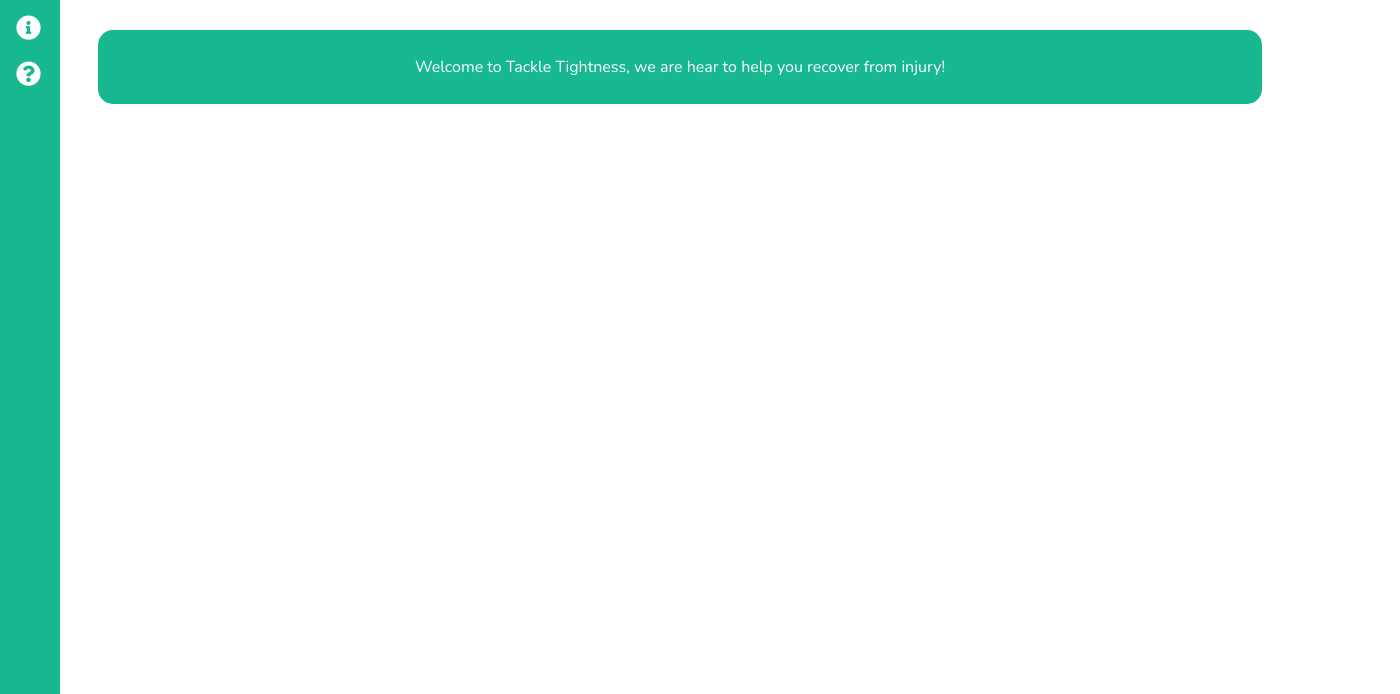
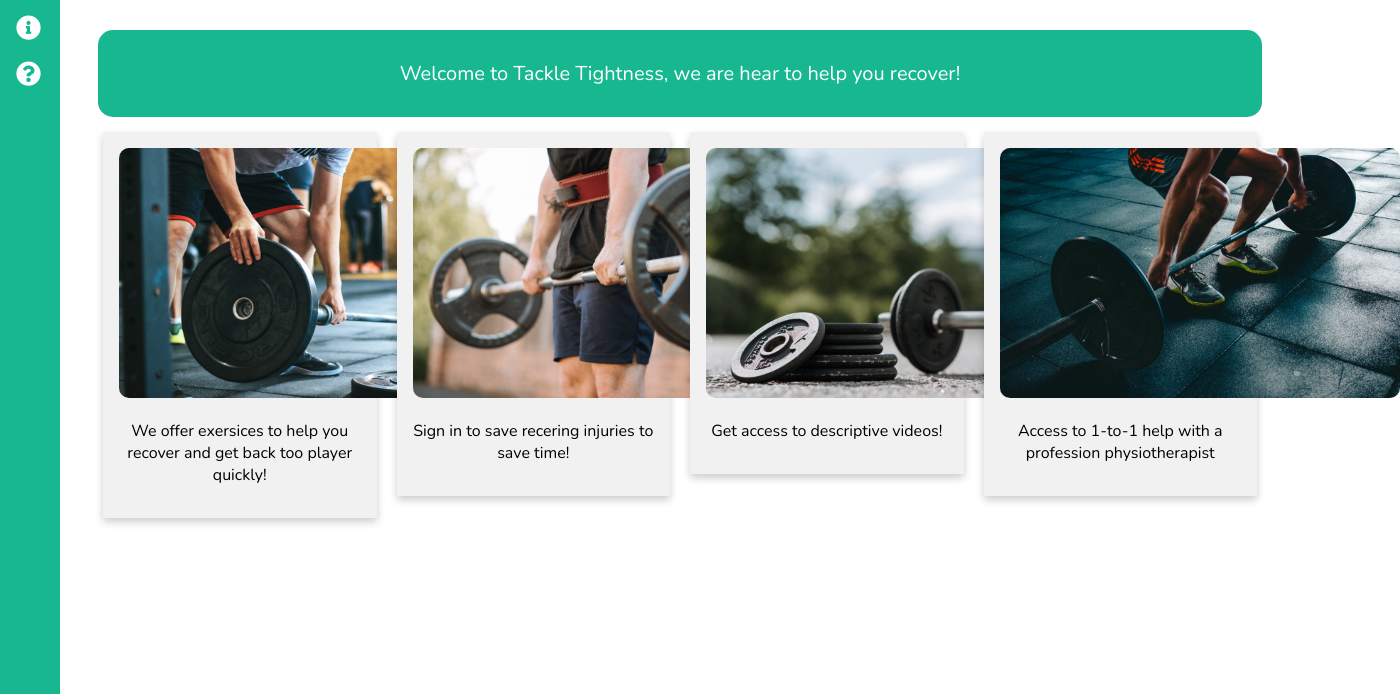
Before and after one commit to AdamRichards3/TackleTightnessV2, a website: page public/index.html in a window 1280 px wide. Shown: the part 106-800 px from the top of the page, 1400 px wide, since content can reach past the window. Drawn offline with nearby package versions, Linux system fonts and the light colour scheme.

Commit message:
Added cards onto the home page

```diff
--- a/public/index.css
+++ b/public/index.css
@@ -1,23 +1,20 @@
 @import url('https://fonts.googleapis.com/css2?family=Nunito&display=swap');
 
-* {box-sizing: border-box;}
-body {font-family: Verdana, sans-serif;}
-.mySlides {display: none;}
-img {vertical-align: middle;}
 * {
 font-family: 'Nunito', sans-serif;
+box-sizing: border-box;
 }
+
 h1 {
 	color: #17B890;
 	font-size: 50px;
 }
+img {
+	border-radius: 10px;
+}
 
 .title{
 	text-align: center;
-}
-
-img {
-	border-radius: 15px;
 }
 
 .sideNav{
@@ -57,4 +54,45 @@
 	padding: 10px;
 	border-radius: 15px;
 	text-align: center;
+	margin-bottom: 15px;
 }
+
+.text-background p {
+	font-size: 20px;
+}
+
+/* This is for the cards in the middle */
+
+/* Float four columns side by side */
+.column {
+	float: left;
+	width: 25%;
+	padding: 0 10px;
+  }
+
+  /* Remove extra left and right margins, due to padding */
+  .row {margin: 0 -5px;}
+
+  /* Clear floats after the columns */
+  .row:after {
+	content: "";
+	display: table;
+	clear: both;
+  }
+
+  /* Responsive columns */
+  @media screen and (max-width: 600px) {
+	.column {
+	  width: 100%;
+	  display: block;
+	  margin-bottom: 20px;
+	}
+  }
+
+  /* Style the counter cards */
+  .card {
+	box-shadow: 0 4px 8px 0 rgba(0, 0, 0, 0.2);
+	padding: 16px;
+	text-align: center;
+	background-color: #f1f1f1;
+  }
--- a/public/index.html
+++ b/public/index.html
@@ -27,8 +27,38 @@
 		</div>
 
 		<div class="text-background">
-			<p>Welcome to Tackle Tightness, we are hear to help you recover from injury!</p>
+			<p>Welcome to Tackle Tightness, we are hear to help you recover!</p>
 		</div>
+
+		<div class="row">
+			<div class="column">
+			  <div class="card">
+				<img src="./img/image1.jpeg" alt="" height="250px" width="400px">
+				<p>We offer exersices to help you recover and get back too player quickly!</p>
+			  </div>
+			</div>
+
+			<div class="column">
+			  <div class="card">
+				<img src="./img/image2.jpeg" alt="" height="250px" width="400px">
+				<p>Sign in to save recering injuries to save time!</p>
+			  </div>
+			</div>
+
+			<div class="column">
+			  <div class="card">
+				<img src="./img/image3.jpeg" alt="" height="250px" width="400px">
+				<p>Get access to descriptive videos!</p>
+			  </div>
+			</div>
+
+			<div class="column">
+			  <div class="card">
+				<img src="./img/image4.jpeg" alt="" height="250px" width="400px">
+				<p>Access to 1-to-1 help with a profession physiotherapist</p>
+			  </div>
+			</div>
+		  </div>
 
 		</div>
 </body>
```
